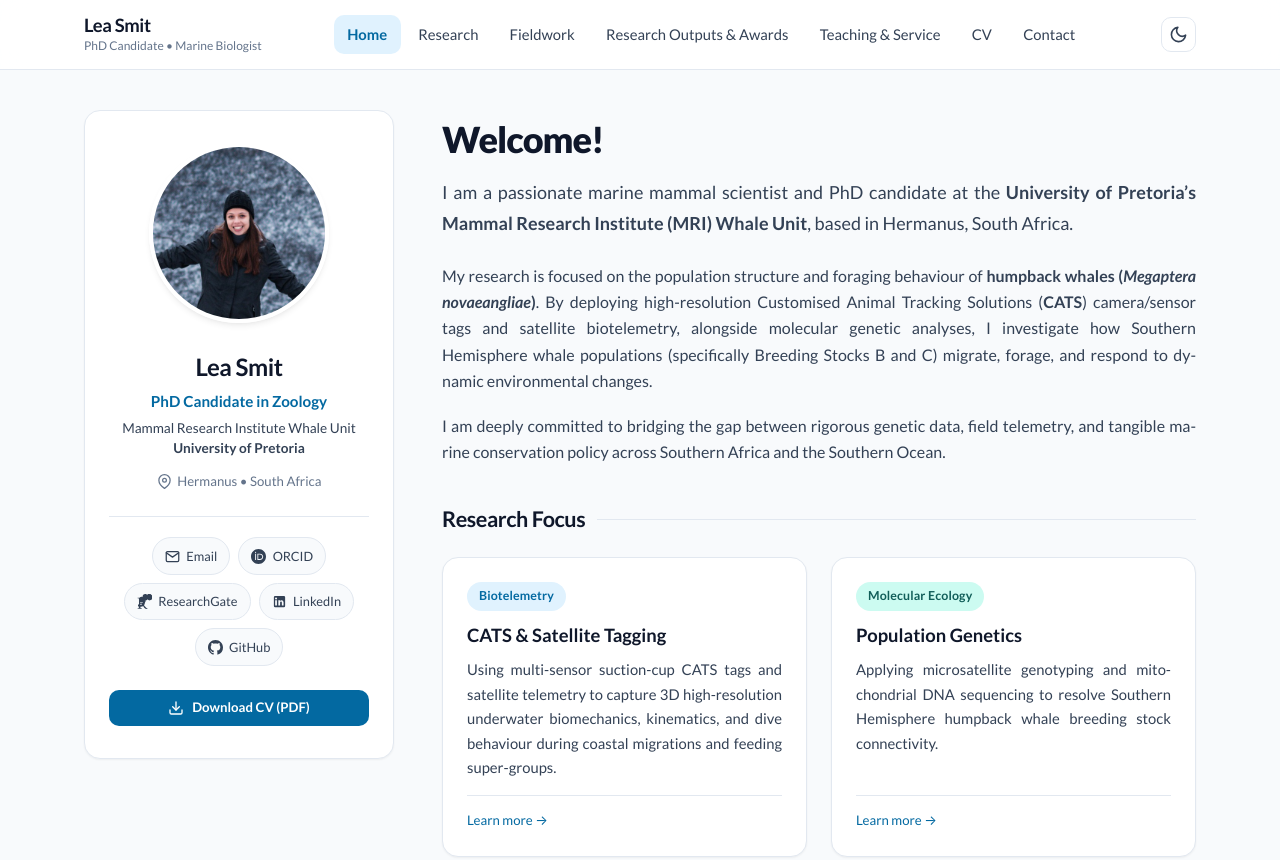
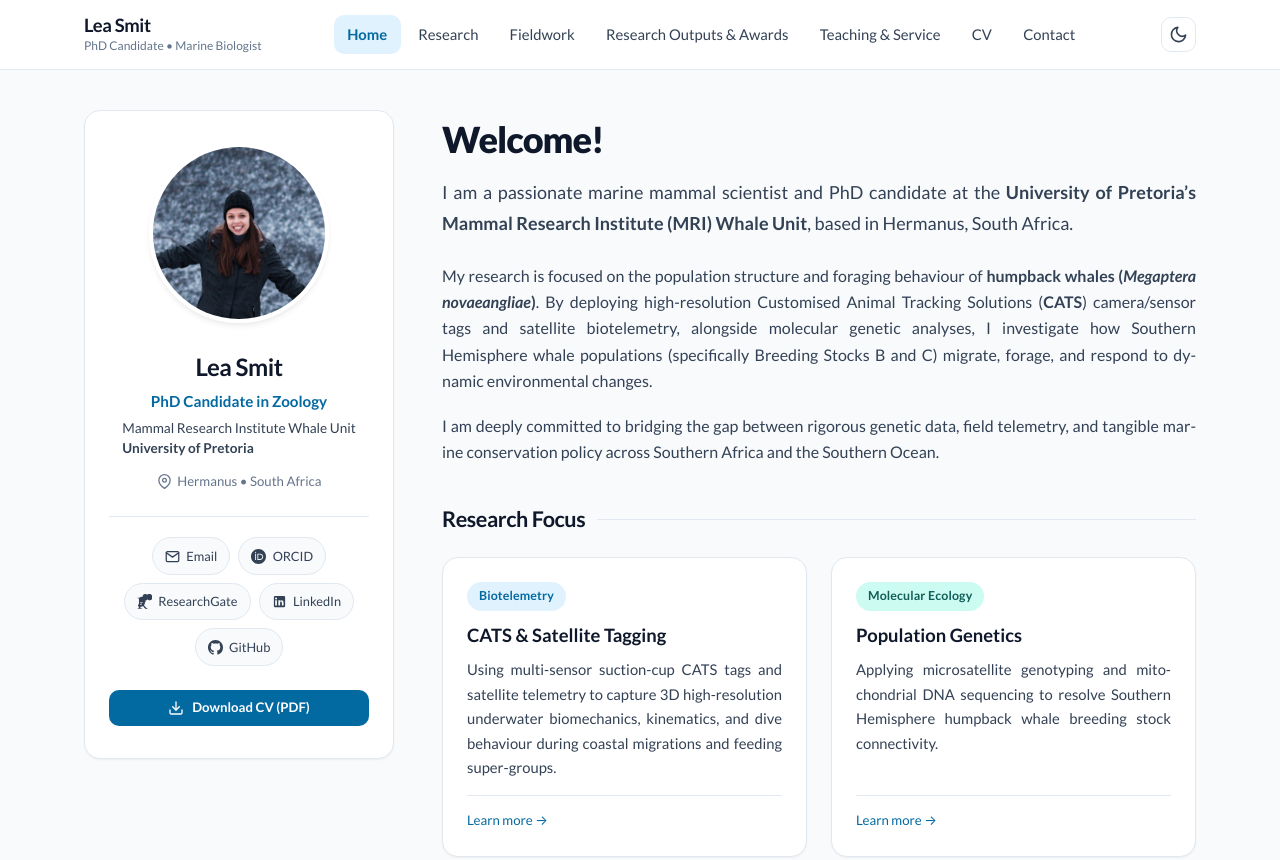
Before and after one commit to leasmit/leasmit.github.io, a plain HTML site: page index.html in a window 1280 px wide. Shown: the top 860 px of the page. Drawn offline with Linux system fonts and the light colour scheme.

Commit message:
Enable site-wide hyphenation with justified text alignment across all browsers

```diff
--- a/assets/css/style.css
+++ b/assets/css/style.css
@@ -101,6 +101,10 @@
   flex-direction: column;
   transition: background-color 0.3s ease, color 0.3s ease;
   -webkit-font-smoothing: antialiased;
+  -webkit-hyphens: auto;
+  -moz-hyphens: auto;
+  -ms-hyphens: auto;
+  hyphens: auto;
 }
 
 a {
@@ -325,6 +329,8 @@
 .profile-location {
   display: inline-flex;
   align-items: center;
+  justify-content: center;
+  text-align: center;
   gap: 0.35rem;
   font-size: 0.825rem;
   color: var(--text-muted);
@@ -392,6 +398,7 @@
   font-size: 1.1rem;
   color: var(--text-muted);
   max-width: 760px;
+  text-align: left;
 }
 
 .section-heading {
@@ -425,7 +432,28 @@
   color: var(--text-secondary);
   text-align: justify;
   text-justify: inter-word;
+  text-align-last: left;
+  -webkit-hyphens: auto;
+  -moz-hyphens: auto;
+  -ms-hyphens: auto;
   hyphens: auto;
+}
+
+/* Headings, tags, badges, and interface controls should never hyphenate */
+h1, h2, h3, h4, h5, h6,
+.nav-links,
+.card-tag,
+.badge-pill,
+.skill-tag,
+.btn,
+.profile-title,
+.profile-affiliation,
+.profile-location,
+.site-footer {
+  -webkit-hyphens: none;
+  -moz-hyphens: none;
+  -ms-hyphens: none;
+  hyphens: none;
 }
 
 /* Floated image layout for text wrap */
@@ -791,6 +819,11 @@
   color: var(--text-muted);
 }
 
+.site-footer p {
+  text-align: left;
+  margin-bottom: 0;
+}
+
 .footer-container {
   max-width: var(--max-width);
   margin: 0 auto;
--- a/index.html
+++ b/index.html
@@ -1,5 +1,5 @@
 <!DOCTYPE html>
-<html lang="en">
+<html lang="en-GB">
 <head>
   <meta charset="UTF-8">
   <meta name="viewport" content="width=device-width, initial-scale=1.0">
@@ -154,7 +154,7 @@
             <span class="card-tag teal">Molecular Ecology</span>
             <h4 class="card-title">Population Genetics</h4>
             <p class="card-body">
-              Applying microsatellite genotyping and mitochondrial DNA sequencing to resolve Southern Hemisphere humpback whale breeding stock connectivity.
+              Applying micro&shy;satel&shy;lite genotyping and mito&shy;chondrial DNA sequencing to resolve Southern Hemisphere humpback whale breeding stock connectivity.
             </p>
             <div class="card-meta">
               <a href="research.html#msc-research">Learn more &rarr;</a>
```
Also changed, not shown: contact.html (+1 -1 lines), cv.html (+2 -2 lines), fieldwork.html (+1 -1 lines), publications.html (+2 -2 lines), research.html (+2 -2 lines), teaching.html (+1 -1 lines).
